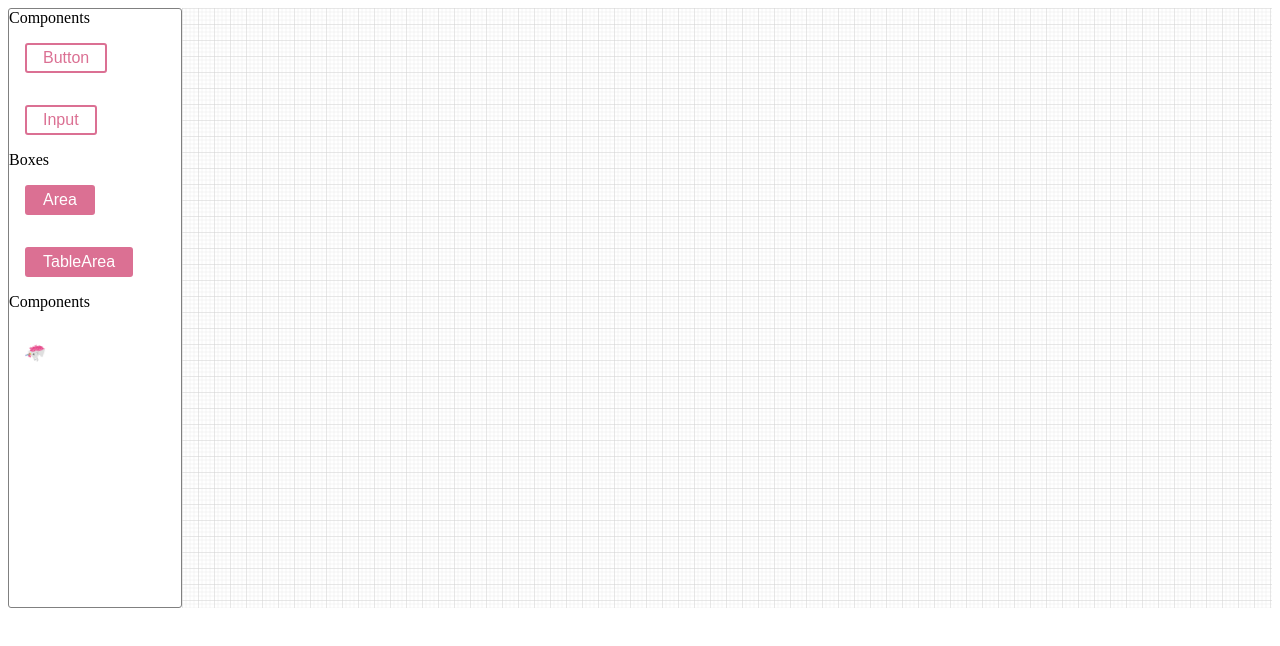
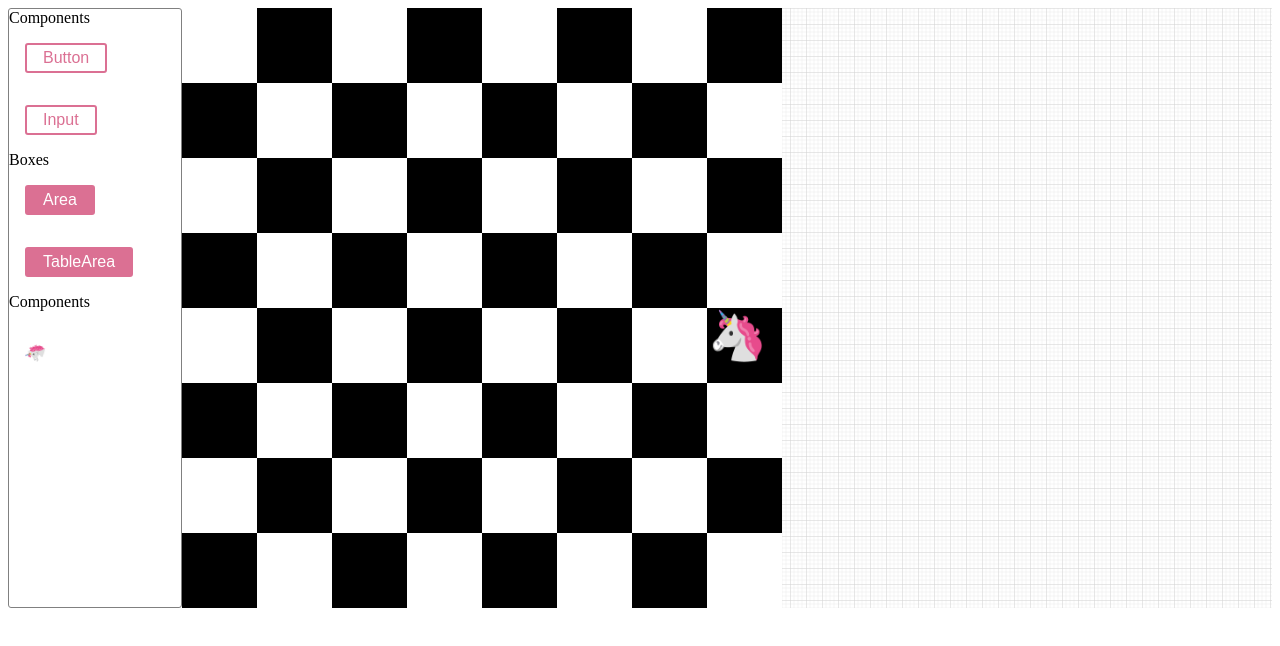
Before and after one commit to noberk/pagegen, a React (Create React App) app: page / in a window 1280 px wide. Shown: the top 646 px of the page. Built offline with nearby package versions, Linux system fonts and the light colour scheme.

Commit message:
add drag & drop chessboard

```diff
--- a/src/components/Layout/index.tsx
+++ b/src/components/Layout/index.tsx
@@ -9,7 +9,10 @@ export const CanvasContainer = styled.div`
   outline: none;
   display: flex;
 `
-
+export const Box = styled.div<{ width: number; height: number }>`
+  width: ${({ width }) => width}px;
+  height: ${({ height }) => height}px;
+`
 export const Div = styled.div``
 
 export const Aside = styled.aside`
--- a/src/pages/CanvasPage.tsx
+++ b/src/pages/CanvasPage.tsx
@@ -1,7 +1,9 @@
 import React from 'react'
 
+import ChessPage from './ChessPage'
+
 import { GRID16 } from '../assets/svg'
-import { Aside, Button, CanvasContainer, Div } from '../components/Layout'
+import { Aside, Box, Button, CanvasContainer, Div } from '../components/Layout'
 import { ElementSlot } from '../components/Interaction'
 import { Rotate } from '../components/effect'
 
@@ -49,7 +51,11 @@ function CavansPage() {
             console.log(data)
           }}
           style={{ height: 600, width: '100%', background: `url(${GRID16})` }}
-        ></main>
+        >
+          <Box width={600} height={600}>
+            <ChessPage knightPosition={[7, 4]} />
+          </Box>
+        </main>
       </CanvasContainer>
     </>
   )
--- /dev/null
+++ b/src/pages/ChessPage.tsx
@@ -0,0 +1,61 @@
+import React from 'react'
+
+function Knight() {
+  return <span style={{ fontSize: '3rem' }}>🦄</span>
+}
+
+function Square({ black, children }) {
+  const fill = black ? 'black' : 'white'
+  const stroke = black ? 'white' : 'black'
+
+  return (
+    <div
+      style={{
+        backgroundColor: fill,
+        color: stroke,
+        width: '100%',
+        height: '100%',
+      }}
+    >
+      {children}
+    </div>
+  )
+}
+function renderSquare(
+  i,
+  [knightX, knightY]: [knightX: number, knightY: number]
+) {
+  const x = i % 8
+  const y = Math.floor(i / 8)
+  const isKnightHere = x === knightX && y === knightY
+  const black = (x + y) % 2 === 1
+  const piece = isKnightHere ? <Knight /> : null
+
+  return (
+    <div key={i} style={{ width: '12.5%', height: '12.5%' }}>
+      <Square black={black}>{piece}</Square>
+    </div>
+  )
+}
+
+function Board({ knightPosition }) {
+  const squares: any[] = []
+  for (let i = 0; i < 64; i++) {
+    squares.push(renderSquare(i, knightPosition))
+  }
+
+  return (
+    <div
+      style={{
+        width: '100%',
+        height: '100%',
+        display: 'flex',
+        flexWrap: 'wrap',
+      }}
+    >
+      {squares}
+    </div>
+  )
+}
+
+export default Board
```
